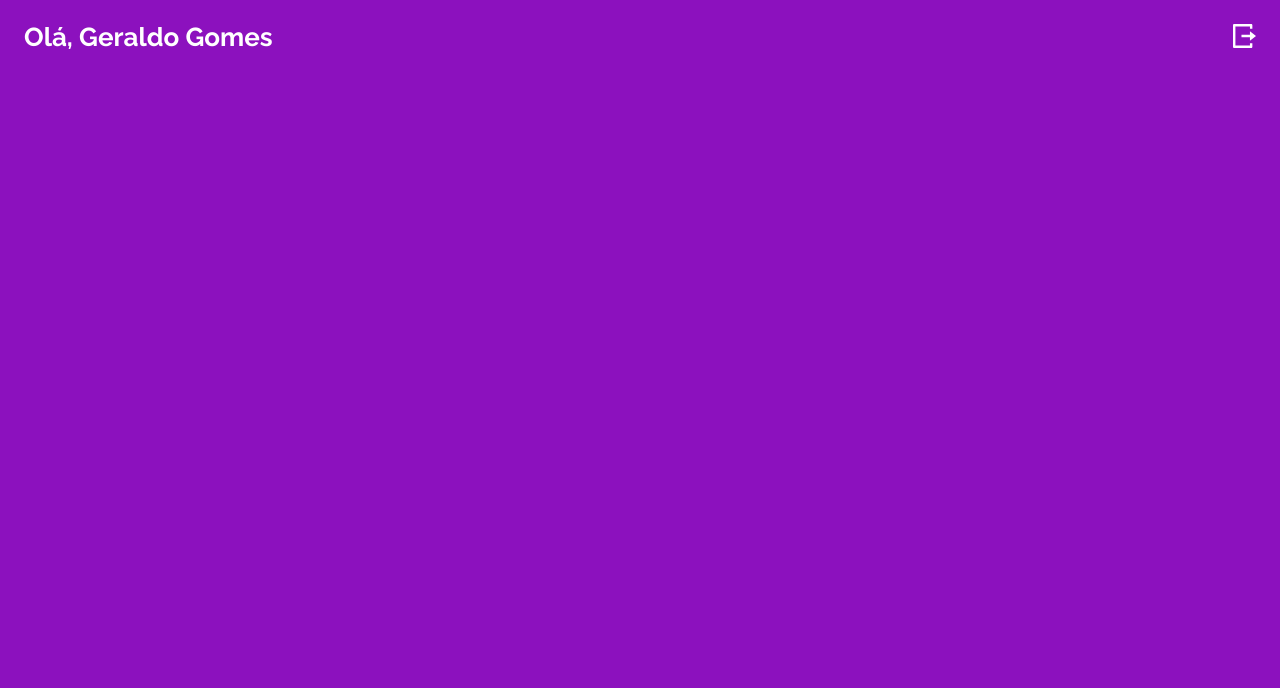
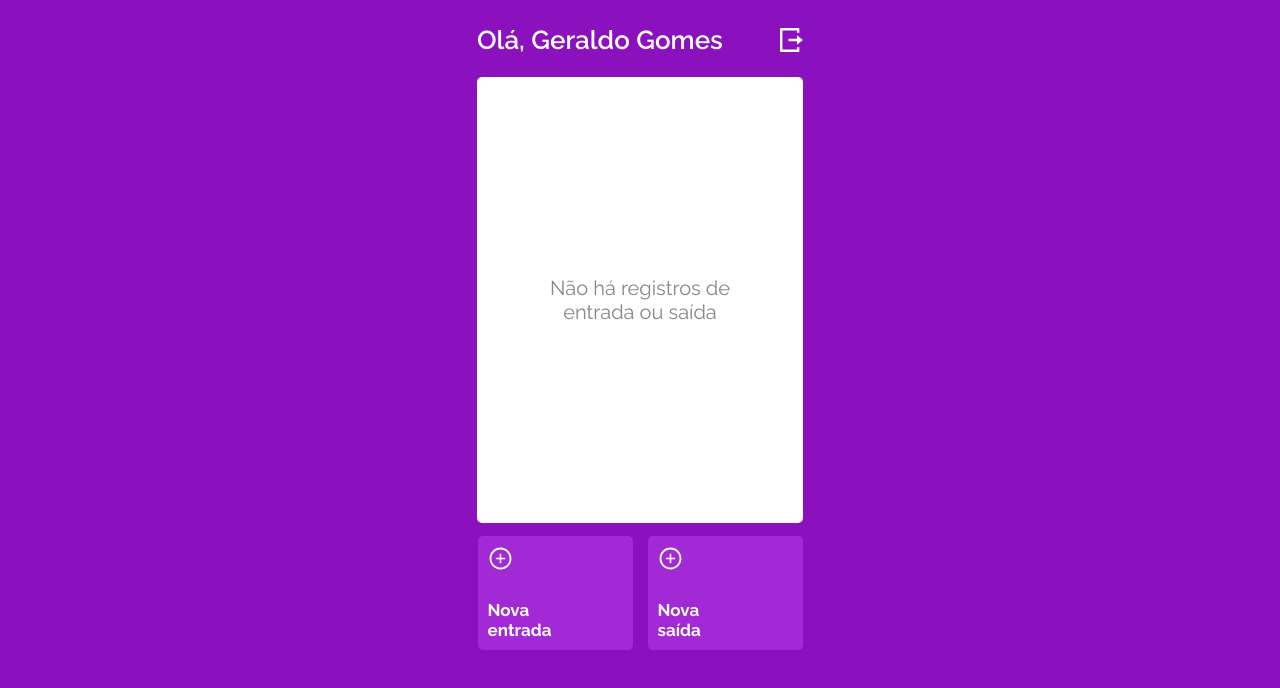
Before and after one commit to gerald0n/projeto14-mywallet-front, a React (Vite) app: page / in a window 1280 px wide. Shown: the top 688 px of the page. Built offline with nearby package versions, Linux system fonts and the light colour scheme; a web font is replaced by a local one.

Commit message:
add new feature: homepage

```diff
--- a/src/components/Header.jsx
+++ b/src/components/Header.jsx
@@ -11,18 +11,23 @@ export default function Header({ username }) {
 }
 
 const Container = styled.div`
+   width: 326px;
    display: flex;
    justify-content: space-between;
-   align-items: flex-start;
+   align-items: start;
+
+   img {
+      padding-top: 3px;
+   }
 `
 
 const Greeting = styled.div`
-   width: 75%;
+   width: 250px;
    overflow: hidden;
    word-break: break-all;
-
+   line-height: normal;
    color: #fff;
    font-family: Raleway;
-   font-size: 1.625rem;
-   font-weight: 700;
+   font-size: 26px;
+   font-weight: 600;
 `
--- /dev/null
+++ b/src/components/InOutput.jsx
@@ -0,0 +1,40 @@
+import { styled } from 'styled-components'
+import iconAdd from './../assets/iconAdd.svg'
+import iconRemove from './../assets/iconRemove.svg'
+
+export default function InOutput({ type }) {
+   return (
+      <Container>
+         <img src={iconAdd} alt="" />
+         <p>
+            Nova <br /> {type}
+         </p>
+      </Container>
+   )
+}
+
+const Container = styled.div`
+   width: 155px;
+   height: 114px;
+   border-radius: 5px;
+   background: #a328d6;
+   font-family: Raleway;
+
+   display: flex;
+   flex-direction: column;
+   justify-content: space-between;
+
+   padding: 10px;
+
+   img {
+      width: 25px;
+      height: 25px;
+   }
+
+   p {
+      color: #fff;
+      font-size: 17px;
+      font-weight: 700;
+      line-height: normal;
+   }
+`
--- /dev/null
+++ b/src/components/Transactions.jsx
@@ -0,0 +1,115 @@
+import { styled } from 'styled-components'
+
+export default function Transactions() {
+   const arr = []
+
+   return (
+      <Container>
+         {arr.length == 0 ? (
+            <div id="no-content">
+               <h2>
+                  Não há registros de <br /> entrada ou saída
+               </h2>
+            </div>
+         ) : (
+            <>
+               <ul>
+                  {arr.map((transaction) => {
+                     return (
+                        <Transaction>
+                           <p id="descricao">
+                              <span id="data">{transaction.data}</span> {transaction.descricao}
+                           </p>
+                           <span id="valor">{transaction.valor}</span>
+                        </Transaction>
+                     )
+                  })}
+               </ul>
+               <div>
+                  <p>SALDO</p>
+                  <span>2934.12</span>
+               </div>
+            </>
+         )}
+      </Container>
+   )
+}
+
+const Container = styled.div`
+   background: #8c11be;
+   width: 326px;
+   height: 446px;
+   background: #fff;
+   border-radius: 5px;
+   font-family: Raleway;
+   font-size: 16px;
+   line-height: normal;
+
+   display: flex;
+   flex-direction: column;
+   justify-content: space-between;
+
+   margin-top: 22px;
+   margin-bottom: 13px;
+
+   overflow: hidden;
+
+   div {
+      display: flex;
+      justify-content: space-between;
+      padding-inline: 0.75rem;
+      padding-block: 0.5rem;
+      font-size: 1.0625rem;
+      p {
+         color: #000;
+         font-weight: 700;
+      }
+
+      span {
+         color: #03ac00;
+         text-align: right;
+      }
+   }
+
+   h2 {
+      color: #868686;
+      text-align: center;
+      font-size: 1.25rem;
+   }
+
+   ul {
+      //pra baixo
+      display: flex;
+      flex-direction: column;
+
+      overflow-y: scroll;
+   }
+
+   #no-content {
+      height: 100%;
+      display: flex;
+      justify-content: center;
+      align-items: center;
+   }
+`
+const Transaction = styled.li`
+   display: flex;
+   justify-content: space-between;
+   padding-inline: 15px;
+   padding-top: 25px;
+
+   #data {
+      color: #c6c6c6;
+      margin-right: 0.5rem;
+   }
+
+   #descricao {
+      color: #000;
+   }
+
+   #valor {
+      color: #c70000;
+      text-align: right;
+      font-family: Raleway;
+   }
+`
--- a/src/pages/homePage/HomePage.jsx
+++ b/src/pages/homePage/HomePage.jsx
@@ -1,16 +1,33 @@
 import { styled } from 'styled-components'
 import Header from '../../components/Header'
+import Transactions from '../../components/Transactions'
+import InOutput from '../../components/InOutput'
 
 export default function HomePage() {
-
-  const username = 'Geraldo Gomes'
+   const username = 'Geraldo Gomes'
    return (
       <Container>
-         <Header username = {username} />
+         <Header username={username} />
+         <Transactions />
+         <div>
+            <InOutput type="entrada" />
+            <InOutput type="saída" />
+         </div>
       </Container>
    )
 }
 
 const Container = styled.div`
-   margin: 1.5rem;
+   background: #8c11be;
+   height: 100vh;
+
+   display: flex;
+   flex-direction: column;
+   align-items: center;
+   padding: 25px;
+
+   div {
+      display: flex;
+      gap: 15px;
+   }
 `
--- /dev/null
+++ b/src/pages/transaction/TransactionPage.jsx
@@ -0,0 +1,4 @@
+export default function TransactionPage() {
+
+  return (<></>)
+}
--- a/src/styles/GlobalStyle.js
+++ b/src/styles/GlobalStyle.js
@@ -2,15 +2,16 @@ import { styled, createGlobalStyle } from 'styled-components'
 
 export const GlobalStyle = createGlobalStyle`
     * {
-        font-family: 'Raleway';
+      font-family: Raleway;
         font-style: normal;
         font-weight: 400;
-        background: #8c11be;
+        box-sizing: border-box;
     }`
 
 export const Container = styled.div`
+   background: #8c11be;
    height: 100vh;
-   padding-inline: 1.5rem;
+   padding-inline: 25px;
    padding-top: 9.95rem;
 
    text-align: center;
```
Also changed, not shown: src/assets/iconAdd.svg (renamed from src/assets/ant-design_plus-circle-outlined.svg), src/assets/iconRemove.svg (renamed from src/assets/ant-design_minus-circle-outlined.svg), src/pages/signInPage/SignInPage.jsx (line endings or trailing spaces).
